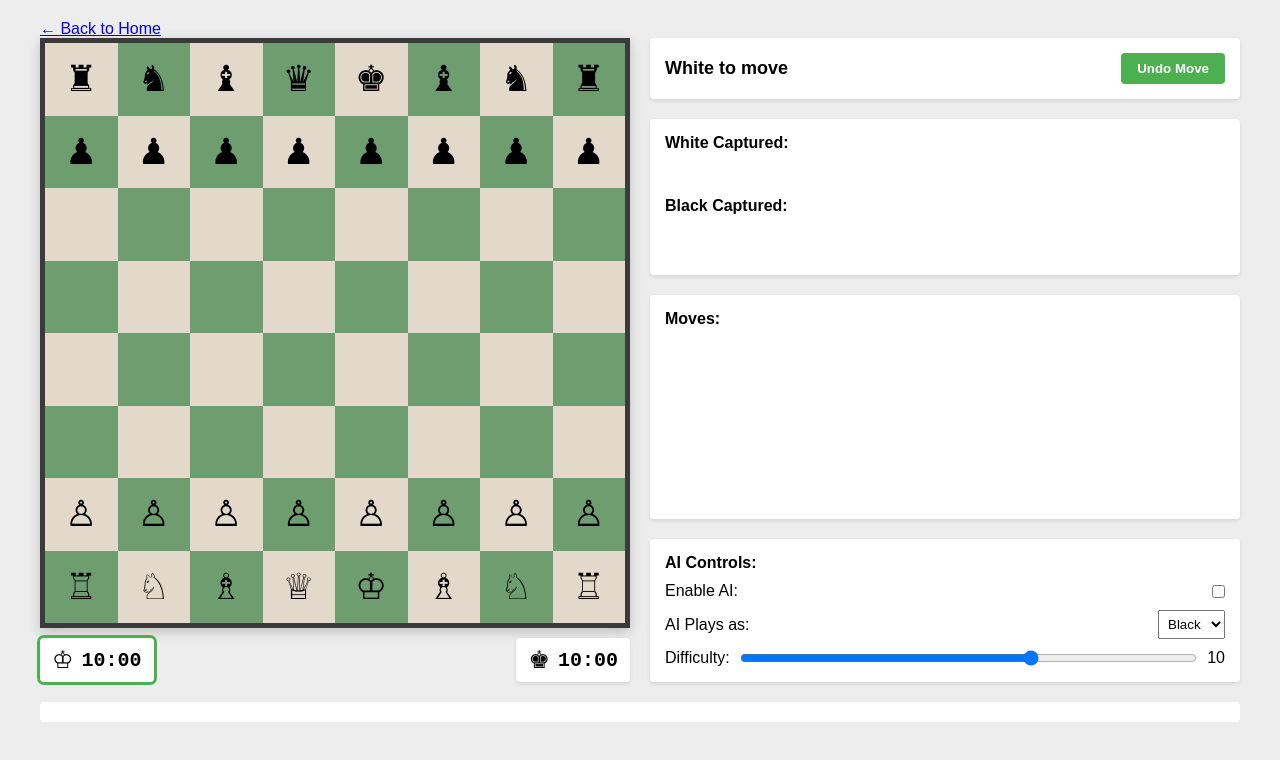
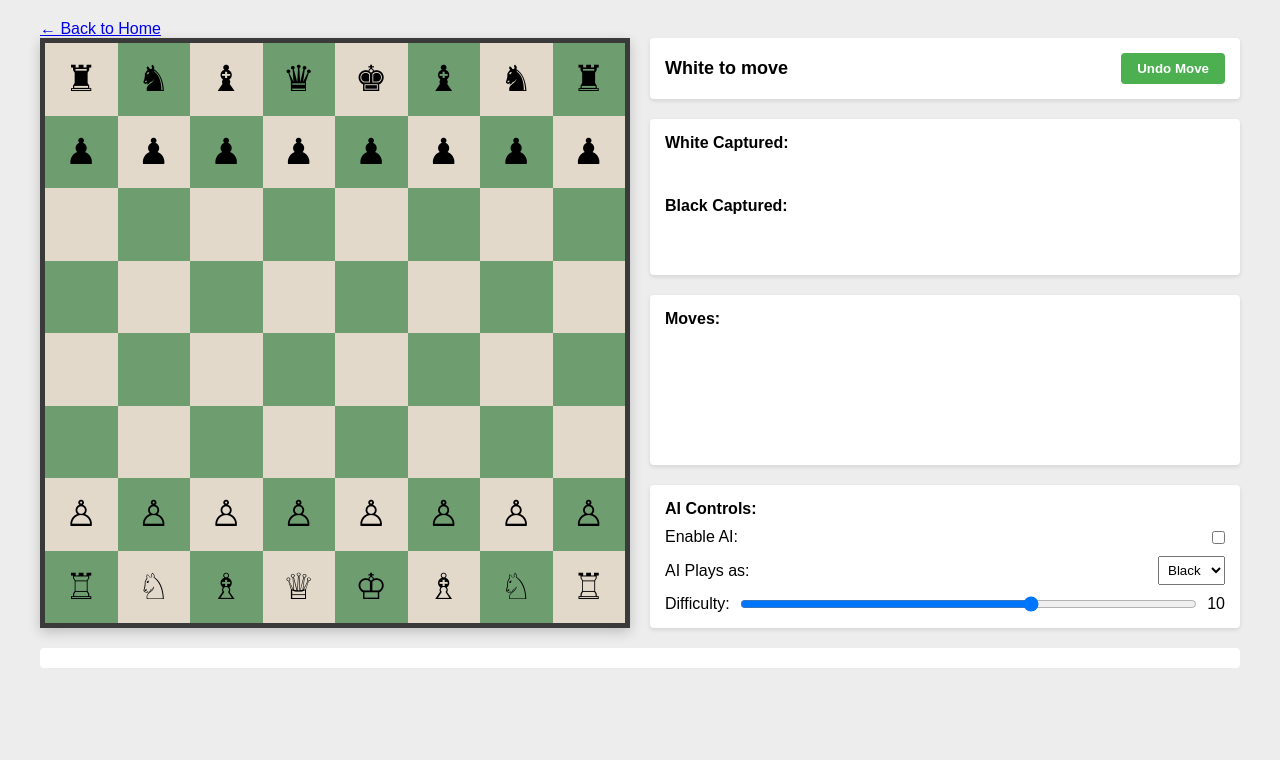
Before and after one commit to Abhash157/ChessWeb, a website built with webpack: page game.html in a window 1280 px wide. Built offline with nearby package versions, Linux system fonts and the light colour scheme.

Commit message:
added logo fixed paths

```diff
--- a/js/multiplayer.js
+++ b/js/multiplayer.js
@@ -1817,7 +1817,7 @@ function handleGameEnd(data) {
 
     document.getElementById('mp-exit-game').addEventListener('click', () => {
       leaveMultiplayerMode();
-      window.location.href = 'home.html';
+      window.location.href = 'index.html';
     });
   }
 }
--- a/script.js
+++ b/script.js
@@ -1054,7 +1054,7 @@ function addBackToHomeLink() {
   if (!document.getElementById('back-to-home')) {
     const backLink = document.createElement('a');
     backLink.id = 'back-to-home';
-    backLink.href = 'home.html';
+    backLink.href = 'index.html';
     backLink.textContent = '← Back to Home';
     backLink.className = 'back-link';
 
--- a/styles.css
+++ b/styles.css
@@ -112,14 +112,16 @@ body {
 
 /* Chess Clocks */
 .clocks-container {
-  display: flex;
-  justify-content: space-between;
+  display: none !important;
+  visibility: hidden !important;
   margin-top: 10px;
+  height: 0 !important;
+  overflow: hidden !important;
 }
 
 .white-clock, .black-clock {
-  display: flex;
-  align-items: center;
+  display: none !important;
+  visibility: hidden !important;
   padding: 8px 12px;
   border-radius: 4px;
   background-color: #ffffff;
```
Also changed, not shown: entry.html (+2 -1 lines), game.html (+1 -0 lines), index.html (+1 -0 lines).
